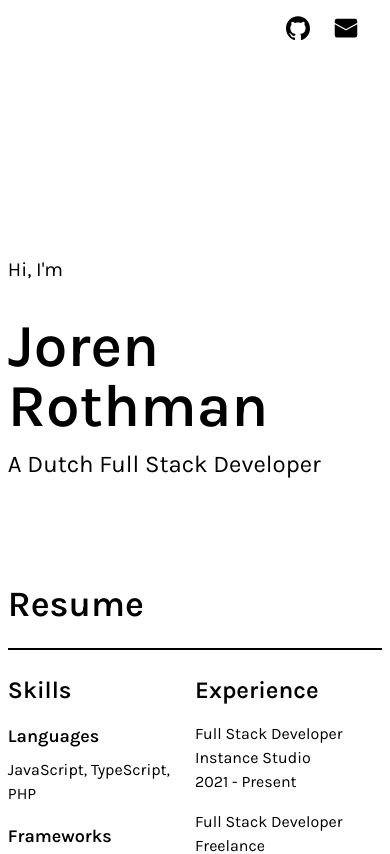
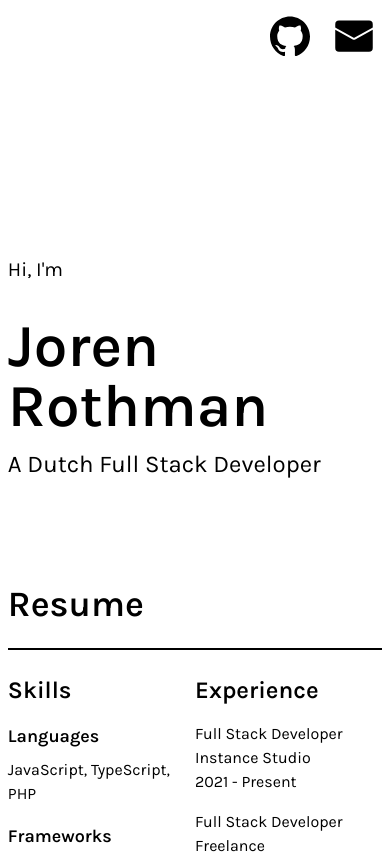
Before and after one commit to JorenRothman/portfolio-site, a Next.js app: page / in a window 390 px wide. Shown: the top 854 px of the page. Built offline with nearby package versions, Linux system fonts and the light colour scheme.

Commit message:
responsive

```diff
--- a/src/components/SiteHeader.tsx
+++ b/src/components/SiteHeader.tsx
@@ -1,6 +1,6 @@
 export default function SiteHeader() {
     return (
-        <div className="py-4 px-8 fixed top-0 right-0 flex gap-6">
+        <div className="p-4 fixed top-0 right-0 flex gap-6">
             <a
                 href="https://github.com/jorenrothman"
                 target="_blank"
@@ -9,6 +9,7 @@ export default function SiteHeader() {
             >
                 <svg
                     xmlns="http://www.w3.org/2000/svg"
+                    className="md:w-6 md:h-6 w-10 h-10"
                     width="24"
                     height="24"
                     viewBox="0 0 24 24"
@@ -23,12 +24,12 @@ export default function SiteHeader() {
 
             <a
                 href="mailto: hello@jorenrothman.nl"
-                className="inline-block"
                 aria-label="Send me an email"
             >
                 <svg
                     xmlns="http://www.w3.org/2000/svg"
                     viewBox="0 0 64 64"
+                    className="md:w-6 md:h-6 w-10 h-10"
                     width="24"
                     height="24"
                 >
```
